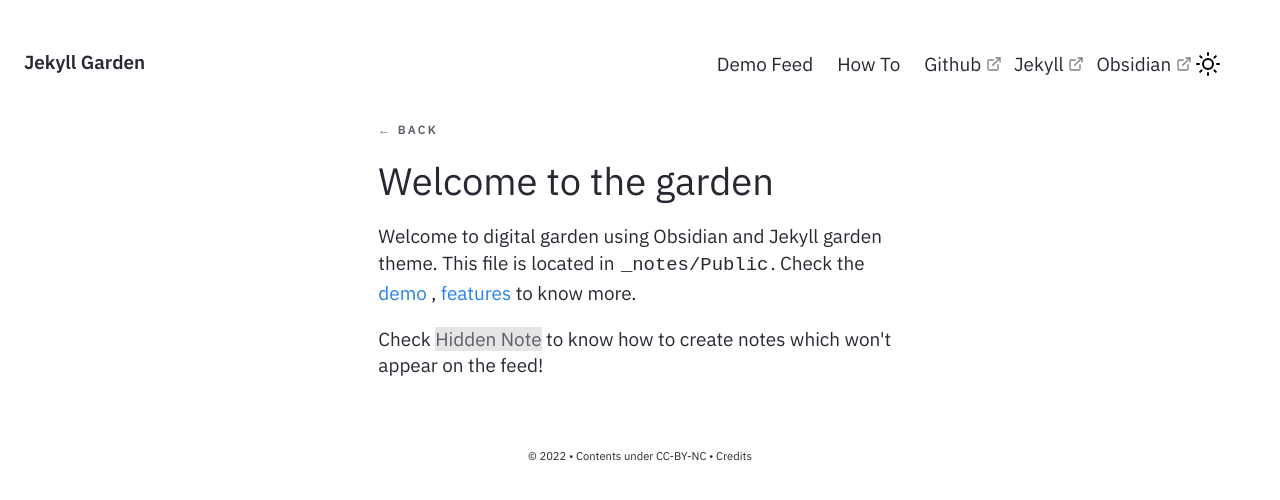
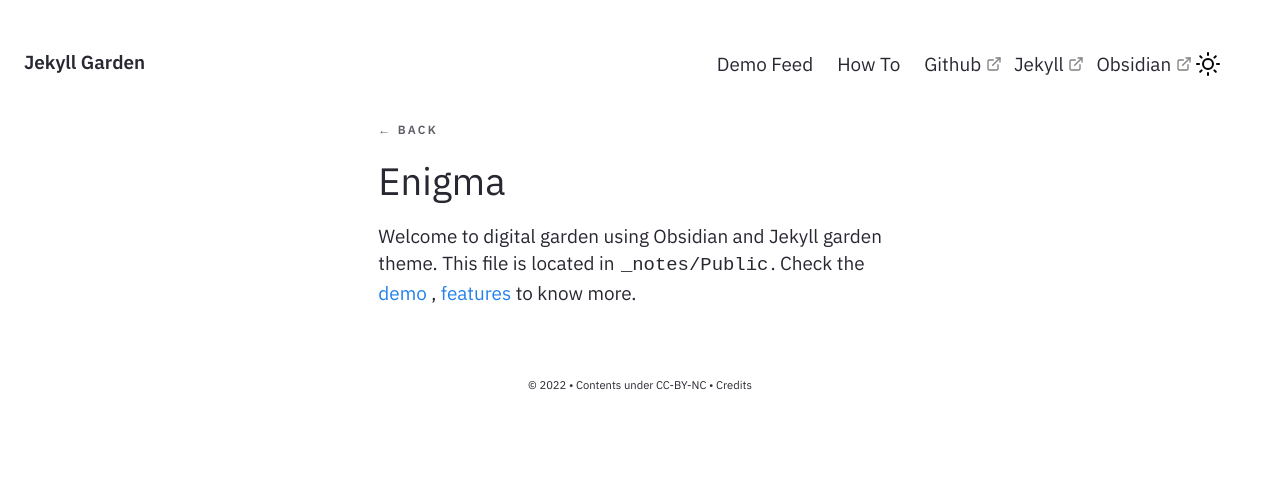
Before and after one commit to CuriousCI/enigma, a Jekyll site: the page built from _notes/Public/Welcome to the garden.md, in a window 1280 px wide. Shown: the top 500 px of the page. Built offline with Jekyll 4.4.1, drawn with Linux system fonts in a browser that asks for light colours.

```diff
--- a/_notes/Public/Welcome to the garden.md
+++ b/_notes/Public/Welcome to the garden.md
@@ -1,9 +1,7 @@
 ---
-title : Welcome to the garden
+title : Enigma
 feed: show
-date : 15-04-2021
+date : 16-06-2022
 ---
 
 Welcome to digital garden using Obsidian and Jekyll garden theme. This file is located in `_notes/Public`. Check the <a href="{{'/notes' | relative_url}}"> demo </a>, <a href="{{'/post/features' | relative_url}}"> features </a> to know more.
-
-Check [[Hidden Note]] to know how to create notes which won't appear on the feed!
```
Also changed, not shown: _notes/Public/Storia.md (renamed from README.md, +9 -10 lines), pages/index.md (+1 -1 lines), .obsidian/app.json (added), .obsidian/appearance.json (added), Pasted image 20220616113924.png (added), 1 other file.
